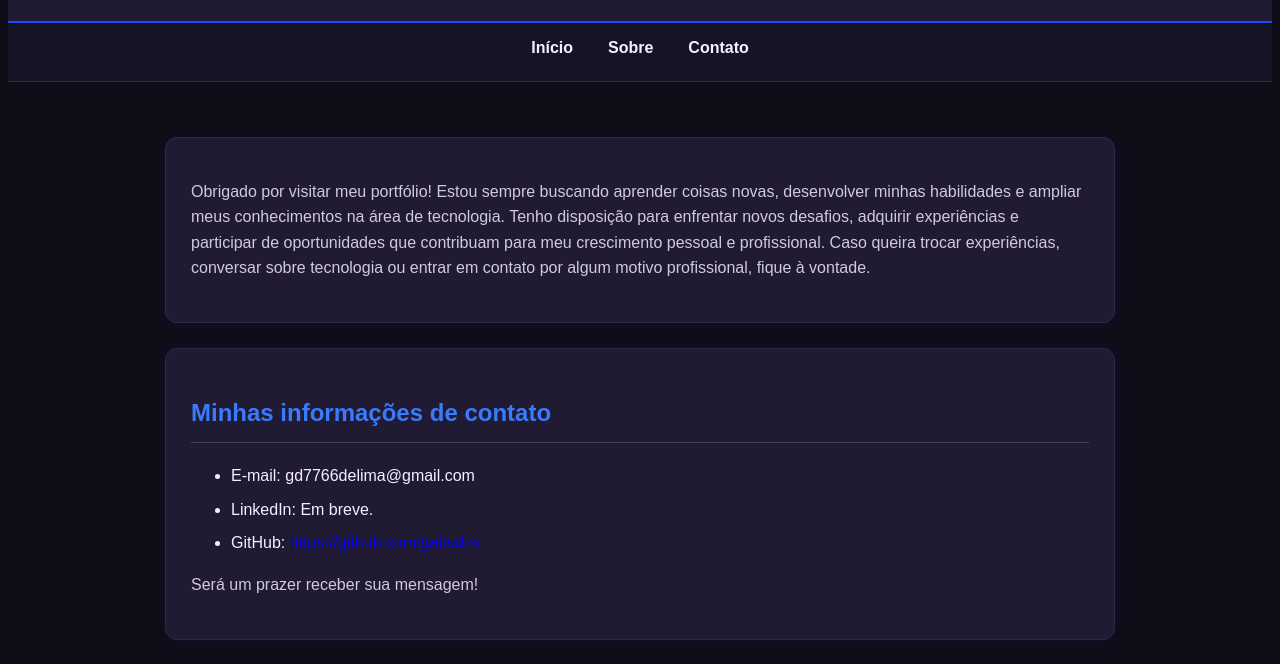
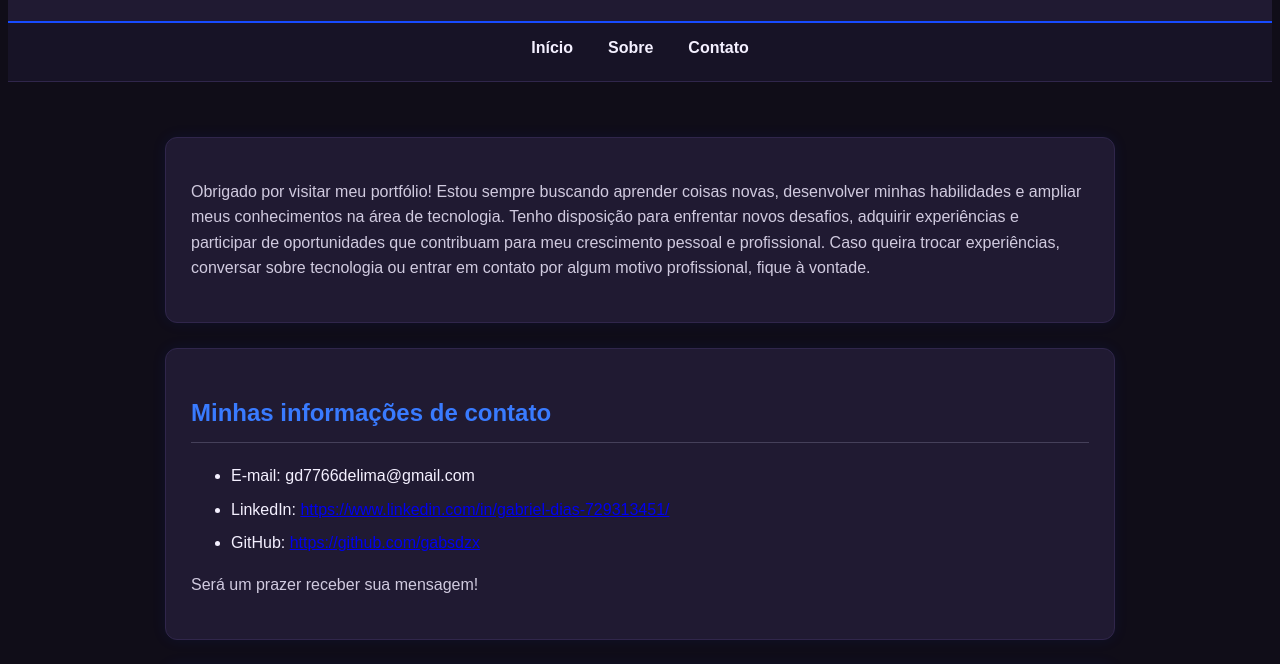
Before and after one commit to Gabsdzx/Documents, a plain HTML site: page contato.html in a window 1280 px wide. Shown: the part 105-769 px from the top of the page. Drawn offline with Linux system fonts and the light colour scheme.

Commit message:
atualização

```diff
--- a/contato.html
+++ b/contato.html
@@ -47,7 +47,7 @@
 
                 <ul>
                     <li>E-mail: gd7766delima@gmail.com</li>
-                    <li>LinkedIn: Em breve.</li>
+                    <li>LinkedIn: <a href="https://www.linkedin.com/in/gabriel-dias-729313451/">https://www.linkedin.com/in/gabriel-dias-729313451/</a></li>
                     <li>GitHub: <a href="https://github.com/gabsdzx">https://github.com/gabsdzx</a></li>
                 </ul>
 
```
